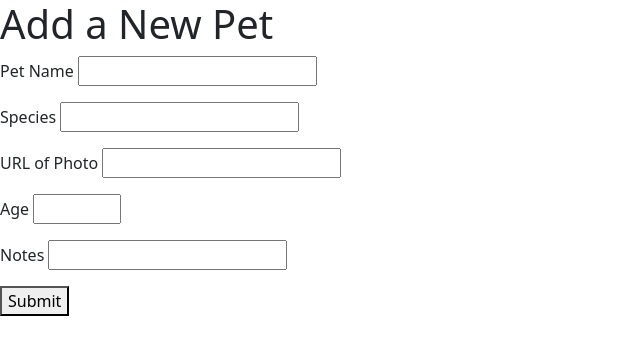
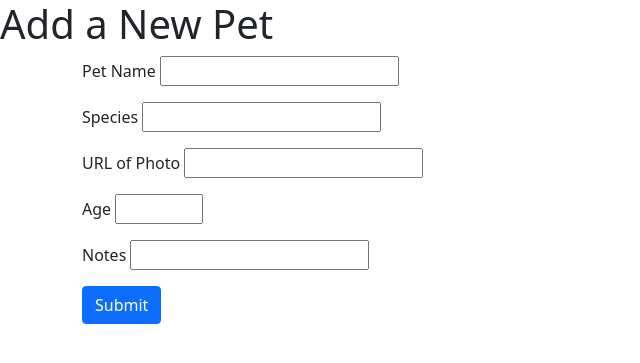
Before and after one commit to taylorwagner/flaskadopt, a Flask app: page /add in a window 1280 px wide. Shown: the top 363 px of the page, without its empty margins (0-640 px from the left). Run offline with Flask 2, Linux system fonts and the light colour scheme.

Commit message:
new pet form in a container and button styling for forms

```diff
--- a/templates/details.html
+++ b/templates/details.html
@@ -37,6 +37,6 @@
 
         {% endfor %}
 
-        <button type="submit">Submit</button>
+        <button type="submit" class="btn btn-primary mb-3">Submit</button>
       </form>
 {% endblock %}
--- a/templates/new-pet.html
+++ b/templates/new-pet.html
@@ -2,6 +2,7 @@
     {% block title %}Adding New Pet{% endblock %}
     {% block content %}
     <h1>Add a New Pet</h1>
+    <div class="container">
     <form id="add-pet-form" method="POST">
         {{ form.hidden_tag() }}
 
@@ -19,6 +20,7 @@
 
         {% endfor %}
 
-        <button type="submit">Submit</button>
+        <button type="submit" class="btn btn-primary mb-3">Submit</button>
       </form>
+    </div>
 {% endblock %}
```
